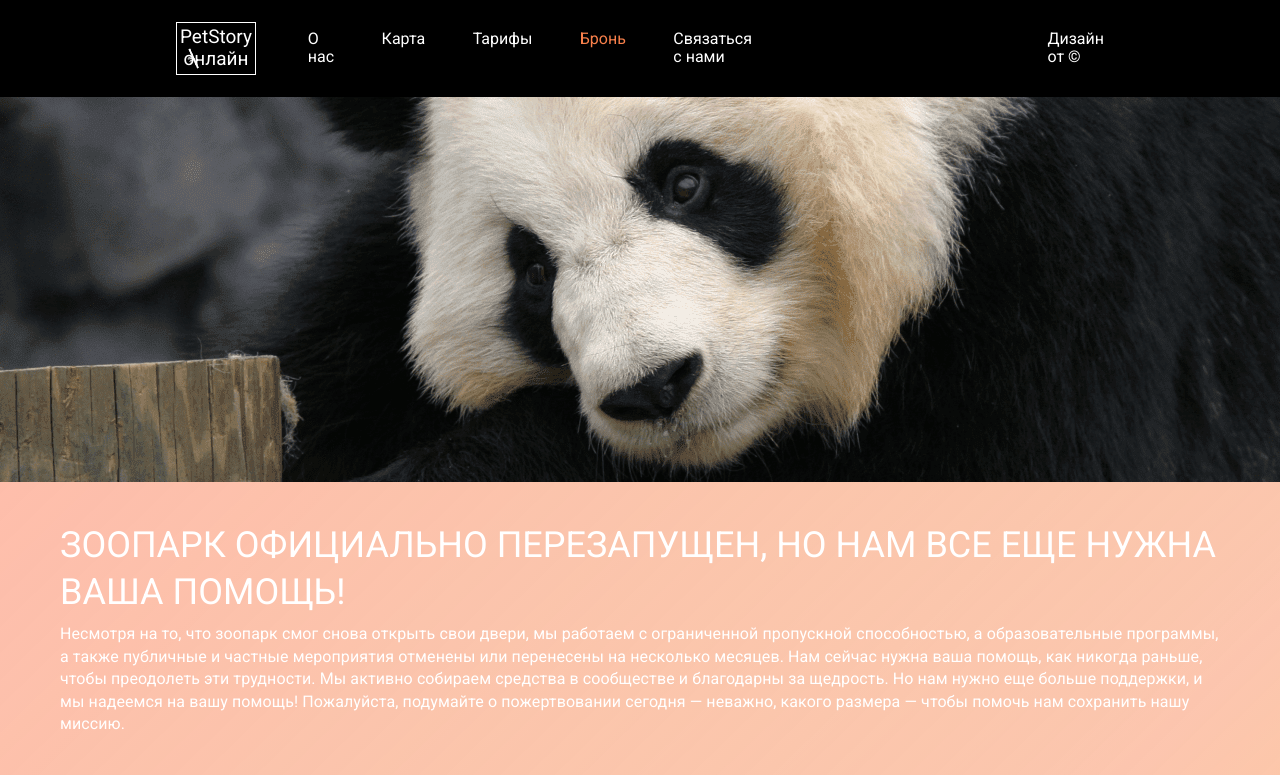
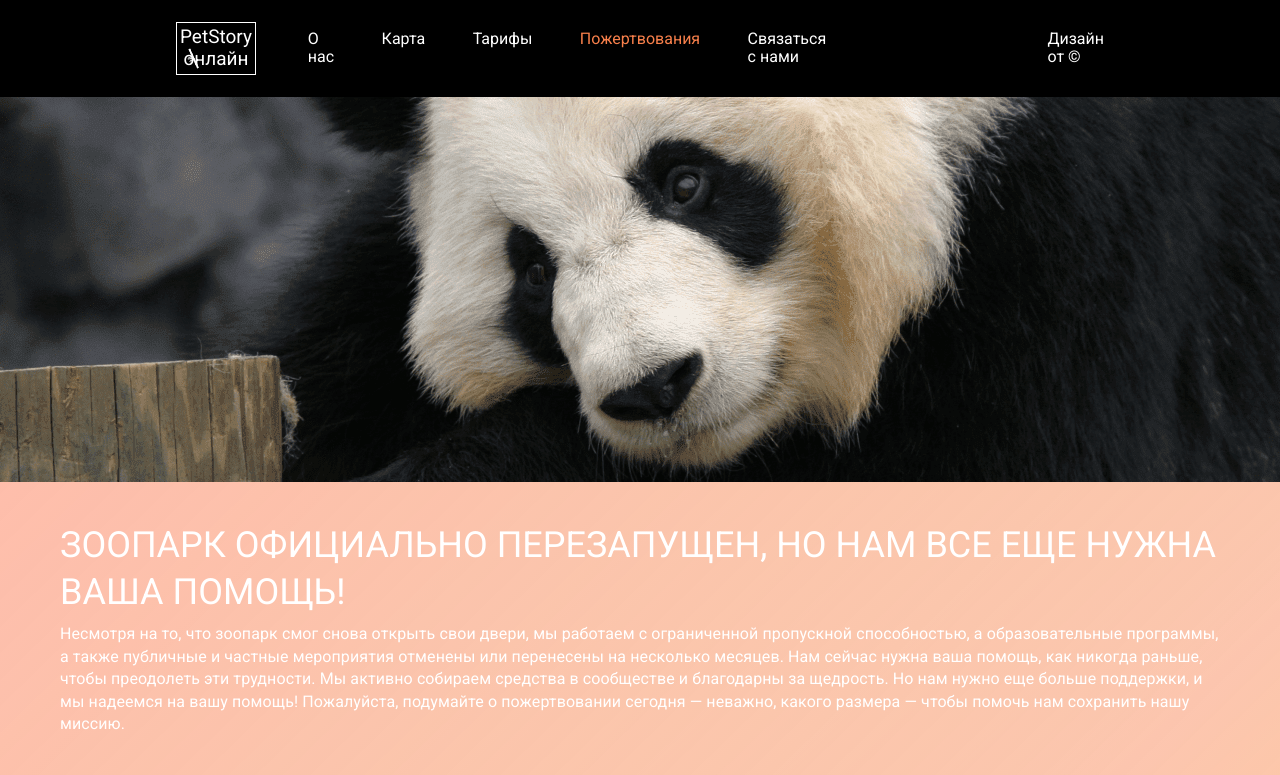
Before and after one commit to iinabe/iinabe.github.io, a plain HTML site: page donate.html in a window 1280 px wide. Shown: the top 775 px of the page. Drawn offline with Linux system fonts and the light colour scheme.

Commit message:
Update donate.html

```diff
--- a/donate.html
+++ b/donate.html
@@ -18,7 +18,7 @@
                     <li class="navigation__item"><a href="index.html">О нас</a></li>
                     <li class="navigation__item">Карта</li>
                     <li class="navigation__item">Тарифы</li>
-                    <li class="navigation__item navigation__item--active"><a href="#header">Бронь</a></li>
+                    <li class="navigation__item navigation__item--active"><a href="#header">Пожертвования</a></li>
                     <li class="navigation__item"><a href="#contact">Связаться с нами</a></li>
                 </ul>
             </nav>
```
